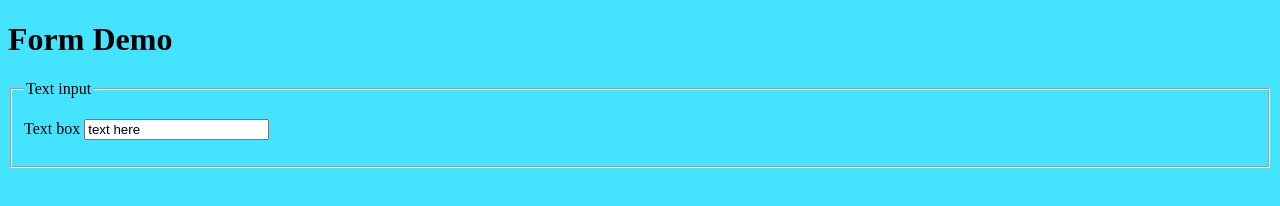
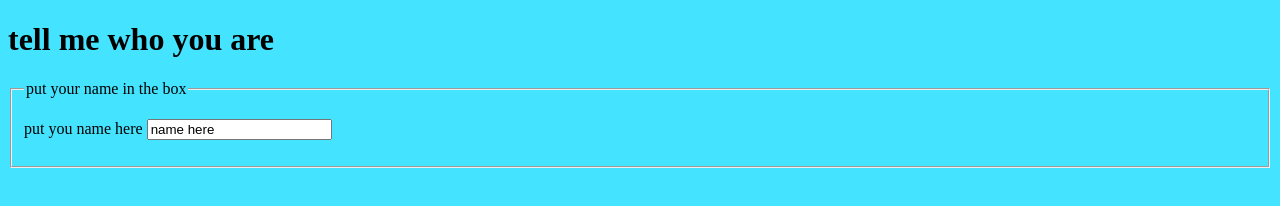
Before and after one commit to anbcodes/oldwebsite, a plain HTML site: page index1.html in a window 1280 px wide. Drawn offline with Linux system fonts and the light colour scheme.

Commit message:
add html

```diff
--- a/index1.html
+++ b/index1.html
@@ -9,12 +9,12 @@ body{
 </style>
 </head>
 <body>
-  <h1>Form Demo</h1>
+  <h1>tell me who you are</h1>
       <form>
         <fieldset>
-          <legend>Text input</legend>
+          <legend>put your name in the box</legend>
           <p>
-            <label>Text box</label>
+            <label>put you name here</label>
             <input type = "text"
                    id = "myText"
-                   value = "text here" />
+                   value = "name here" />
```
